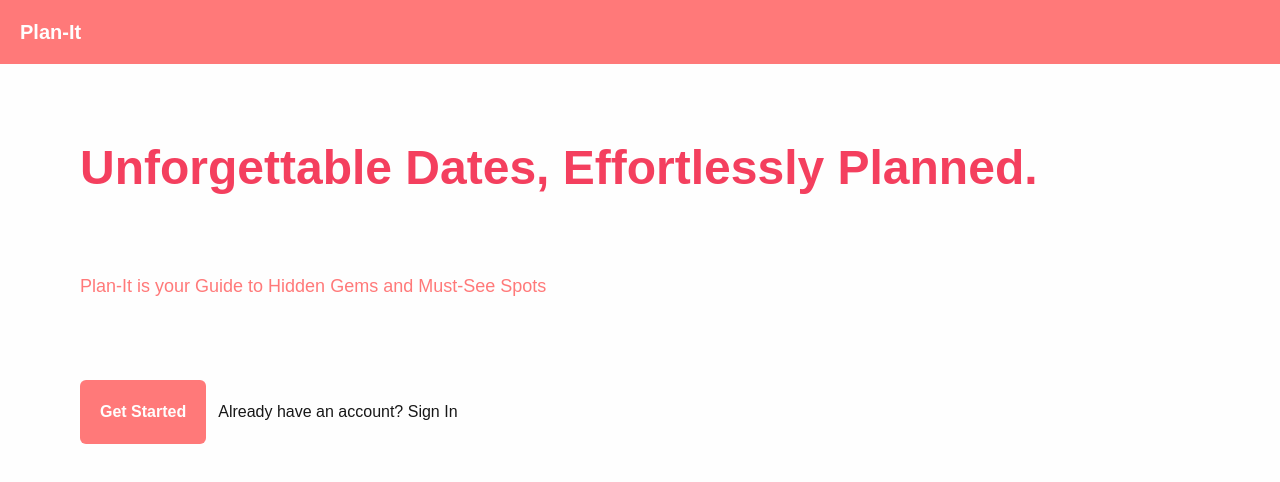
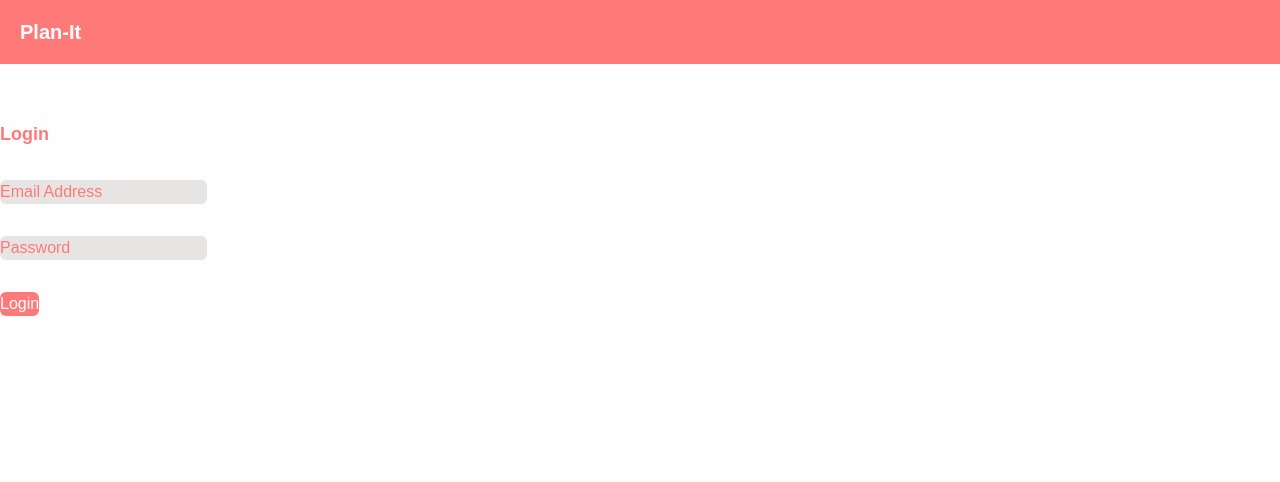
Before and after one commit to lukietee/plan-it, a Next.js app in the folder app/: page /login in a window 1280 px wide. Shown: the top 482 px of the page. Built offline with nearby package versions, Linux system fonts and the light colour scheme.

Commit message:
adede log in basis

```diff
--- a/app/app/login/page.js
+++ b/app/app/login/page.js
@@ -1,3 +1,7 @@
+import Image from "next/image";
+import heart_1 from "../assets/mdi_heart_1.png";
+import heart_2 from "../assets/mdi_heart.png";
+
 import { Container } from "postcss";
 
 export default function Home() {
@@ -9,40 +13,37 @@ export default function Home() {
         </div>
     </nav>
 
-    <div className="bg-secondary">
-
-    </div>
-    <div className="bg-primary">
-
+    <div className="h-10 bg-secondary">
     </div>
 
-    {/* content + pictures */}
-    <div className="flex justify-between p-10 items-center">
-      {/* content */}
-      <div className="">
-        {/* First header */}
-        <div className='flex p-5'>
-          <p className='text-rose-500 font-bold p-5 text-5xl'>
-            Unforgettable Dates, Effortlessly Planned.
-          </p>
+    <div className="bg-primary vertical-align:middle">
+        <div className="bg-secondary vertical-align:middle">
+
+            <div className="py-4">
+            <p className="text-primary text-lg font-bold">
+                Login
+            </p>
+            </div>
+
+            <div className="py-4">
+            <input type="text" name="email" id="email" class="text-base text-primary placeholder:text-primary focus:outline-none bg-stone-200 rounded-md" placeholder="Email Address">
+            </input>
+            </div>
+
+            <div className="py-4">
+            <input type="text" name="password" id="password" class="text-base text-primary placeholder:text-primary focus:outline-none bg-stone-200 rounded-md" placeholder="Password">
+            </input>
+            </div>
+
+            <div className="py-4">
+            <button className="text-secondary bg-primary rounded-md hover:text-stone-300">
+                Login
+            </button>
+            </div>
+
         </div>
-        {/* Decription */}
-        <div className='flex p-5 text-lg'>
-          <p className='text-primary p-5'>
-            Plan-It is your Guide to Hidden Gems and Must-See Spots
-          </p>
-        </div>
-        {/* Alt signup / signin */}
-        <div className='flex items-center p-5 m-5 space-x-3'>
-          <button className='bg-primary font-bold p-5 text-secondary p-5 rounded-md hover:text-stone-300'>
-            Get Started
-          </button>
-          <a href="#">
-            Already have an account? Sign In
-          </a>
-        </div>
-      </div>
     </div>
+
     </>
   );
 }
```
Also changed, not shown: app/app/assets/mdi_heart.png (added), app/app/assets/mdi_heart_1.png (added).
